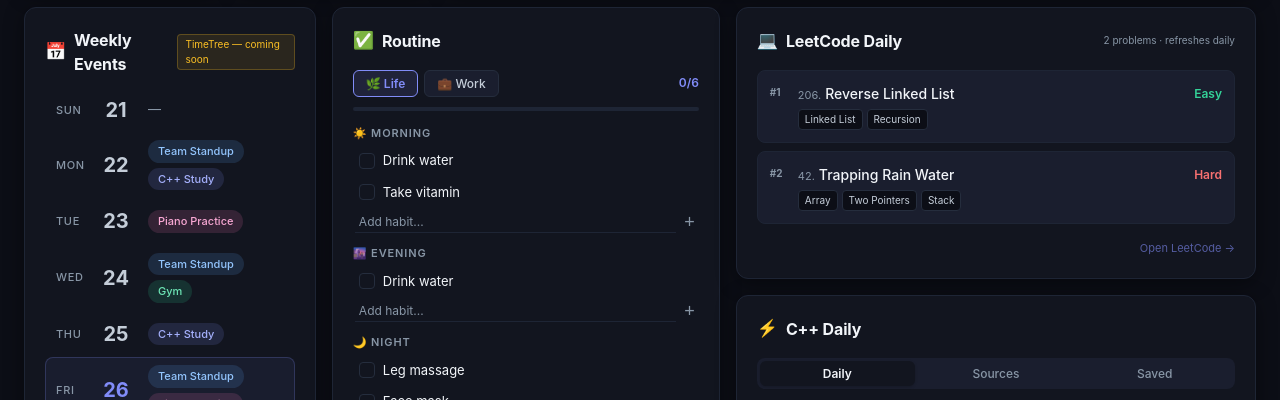
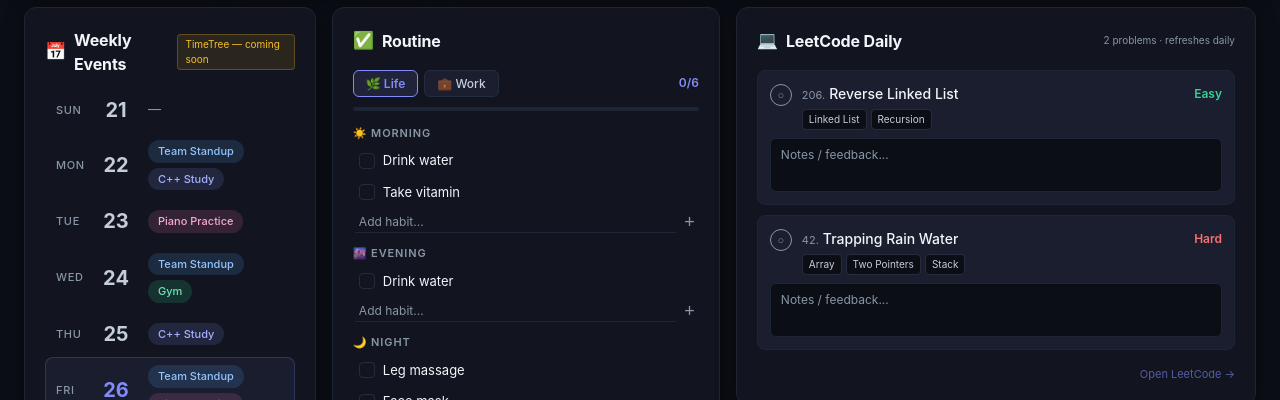
Before and after one commit to yen000/Personal-Dashboard, a React (Vite) app: page / in a window 1280 px wide. Shown: the part 192-592 px from the top of the page. Built offline with nearby package versions, Linux system fonts and the light colour scheme; no server answers; the database is empty.

Commit message:
add firebase stuff

```diff
--- a/package.json
+++ b/package.json
@@ -9,11 +9,17 @@
     "preview": "vite preview"
   },
   "dependencies": {
+    "firebase": "^12.15.0",
     "react": "^18.3.1",
     "react-dom": "^18.3.1"
   },
   "devDependencies": {
     "@vitejs/plugin-react": "^4.3.4",
     "vite": "^6.0.1"
+  },
+  "allowScripts": {
+    "@firebase/util@1.15.1": true,
+    "esbuild@0.25.12": true,
+    "protobufjs@7.6.4": true
   }
 }
--- a/src/components/CppArticle/CppArticle.jsx
+++ b/src/components/CppArticle/CppArticle.jsx
@@ -1,4 +1,6 @@
-import { useState } from 'react'
+import { useState, useEffect } from 'react'
+import { doc, getDoc, setDoc } from 'firebase/firestore'
+import { db } from '../../firebase'
 import './CppArticle.css'
 import { DAILY_ARTICLE } from './cppArticleData'
 
@@ -7,18 +9,19 @@ const SOURCES = [
   { title: 'C++ Stories',    desc: 'Modern C++ tips and best practices',  url: 'https://www.cppstories.com' },
 ]
 
-function loadSaved() {
-  try { return JSON.parse(localStorage.getItem('cpp_saved_links')) || [] }
-  catch { return [] }
-}
-
 export default function CppArticle() {
   const [tab, setTab]     = useState('daily')
-  const [saved, setSaved] = useState(loadSaved)
+  const [saved, setSaved] = useState([])
+
+  useEffect(() => {
+    getDoc(doc(db, 'cpp_saved', 'links')).then(snap => {
+      if (snap.exists()) setSaved(snap.data().list || [])
+    })
+  }, [])
 
   const persist = (list) => {
     setSaved(list)
-    localStorage.setItem('cpp_saved_links', JSON.stringify(list))
+    setDoc(doc(db, 'cpp_saved', 'links'), { list })
   }
 
   const saveLink = (title, url) => {
@@ -33,20 +36,14 @@ export default function CppArticle() {
     <div className="card cpp-card">
       <div className="card-title"><span className="icon">⚡</span> C++ Daily</div>
 
-      {/* ── Tabs (pill style matching SystemDesign) ── */}
       <div className="cpp-tabs">
-        <button className={`cpp-tab ${tab === 'daily' ? 'active' : ''}`} onClick={() => setTab('daily')}>
-          Daily
-        </button>
-        <button className={`cpp-tab ${tab === 'sources' ? 'active' : ''}`} onClick={() => setTab('sources')}>
-          Sources
-        </button>
-        <button className={`cpp-tab ${tab === 'saved' ? 'active' : ''}`} onClick={() => setTab('saved')}>
+        <button className={`cpp-tab ${tab === 'daily'   ? 'active' : ''}`} onClick={() => setTab('daily')}>Daily</button>
+        <button className={`cpp-tab ${tab === 'sources' ? 'active' : ''}`} onClick={() => setTab('sources')}>Sources</button>
+        <button className={`cpp-tab ${tab === 'saved'   ? 'active' : ''}`} onClick={() => setTab('saved')}>
           Saved {saved.length > 0 && <span className="cpp-saved-badge">{saved.length}</span>}
         </button>
       </div>
 
-      {/* ── Daily ── */}
       {tab === 'daily' && (
         <>
           <div className="cpp-feat-wrap">
@@ -72,7 +69,6 @@ export default function CppArticle() {
         </>
       )}
 
-      {/* ── Sources ── */}
       {tab === 'sources' && (
         <div className="cpp-sources">
           {SOURCES.map(link => (
@@ -93,7 +89,6 @@ export default function CppArticle() {
         </div>
       )}
 
-      {/* ── Saved ── */}
       {tab === 'saved' && (
         <div className="saved-list">
           {saved.length === 0 ? (
--- a/src/components/Goals/Goals.jsx
+++ b/src/components/Goals/Goals.jsx
@@ -1,36 +1,20 @@
-import { useState } from 'react'
+import { useState, useEffect } from 'react'
+import { doc, getDoc, setDoc } from 'firebase/firestore'
+import { db } from '../../firebase'
 import './Goals.css'
 
 const CATEGORIES = [
-  { id: 'health', label: 'Health', icon: '💪', color: 'green', placeholder: 'e.g., Run 3×/week, 8h sleep...' },
+  { id: 'health', label: 'Health', icon: '💪', color: 'green',  placeholder: 'e.g., Run 3×/week, 8h sleep...' },
   { id: 'cpp',    label: 'C++',    icon: '⚡', color: 'accent', placeholder: 'e.g., Finish templates chapter...' },
   { id: 'music',  label: 'Music',  icon: '🎵', color: 'pink',   placeholder: 'e.g., Learn new piece by Sunday...' },
 ]
 
-const TODAY = new Date().toDateString()
+const TODAY = new Date().toISOString().slice(0, 10)
 
-function loadDone(id) {
-  try {
-    const saved = JSON.parse(localStorage.getItem(`goal_done_${id}`) || 'null')
-    return saved?.date === TODAY ? saved.value : false
-  } catch { return false }
-}
-
-function GoalCard({ cat }) {
-  const [goal, setGoal]   = useState(() => localStorage.getItem(`goal_${cat.id}`) || '')
+function GoalCard({ cat, data, onSaveGoal, onToggleDone }) {
   const [editing, setEditing] = useState(false)
-  const [done, setDone]   = useState(() => loadDone(cat.id))
-
-  const saveGoal = (val) => {
-    setGoal(val)
-    localStorage.setItem(`goal_${cat.id}`, val)
-  }
-
-  const toggleDone = () => {
-    const next = !done
-    setDone(next)
-    localStorage.setItem(`goal_done_${cat.id}`, JSON.stringify({ date: TODAY, value: next }))
-  }
+  const goal = data?.text || ''
+  const done = data?.done || false
 
   return (
     <div className={`goal-card goal-${cat.color}`}>
@@ -39,7 +23,7 @@ function GoalCard({ cat }) {
         <span className="goal-label">{cat.label}</span>
         <button
           className={`goal-done-btn ${done ? 'done' : ''}`}
-          onClick={toggleDone}
+          onClick={() => onToggleDone(cat.id, !done)}
           title="Mark done today"
         >
           {done ? '✓' : '○'}
@@ -48,9 +32,8 @@ function GoalCard({ cat }) {
       {editing ? (
         <textarea
           className="goal-input"
-          value={goal}
-          onChange={e => saveGoal(e.target.value)}
-          onBlur={() => setEditing(false)}
+          defaultValue={goal}
+          onBlur={e => { onSaveGoal(cat.id, e.target.value); setEditing(false) }}
           placeholder={cat.placeholder}
           autoFocus
         />
@@ -67,11 +50,40 @@ function GoalCard({ cat }) {
 }
 
 export default function Goals() {
+  const [goals, setGoals] = useState({})
+
+  useEffect(() => {
+    getDoc(doc(db, 'goals', TODAY)).then(snap => {
+      if (snap.exists()) setGoals(snap.data())
+    })
+  }, [])
+
+  const persist = (next) => {
+    setGoals(next)
+    setDoc(doc(db, 'goals', TODAY), next, { merge: true })
+  }
+
+  const saveGoal = (id, text) => {
+    persist({ ...goals, [id]: { ...(goals[id] || {}), text } })
+  }
+
+  const toggleDone = (id, done) => {
+    persist({ ...goals, [id]: { ...(goals[id] || {}), done } })
+  }
+
   return (
     <div className="card goals-card">
       <div className="card-title"><span className="icon">🎯</span> Current Goals</div>
       <div className="goals-row">
-        {CATEGORIES.map(cat => <GoalCard key={cat.id} cat={cat} />)}
+        {CATEGORIES.map(cat => (
+          <GoalCard
+            key={cat.id}
+            cat={cat}
+            data={goals[cat.id]}
+            onSaveGoal={saveGoal}
+            onToggleDone={toggleDone}
+          />
+        ))}
       </div>
     </div>
   )
--- a/src/components/LeetcodeTracker/LeetcodeTracker.css
+++ b/src/components/LeetcodeTracker/LeetcodeTracker.css
@@ -15,34 +15,54 @@
 .lc-list {
   display: flex;
   flex-direction: column;
-  gap: 8px;
+  gap: 10px;
   flex: 1;
 }
 
 .lc-problem {
-  display: flex;
-  align-items: flex-start;
-  gap: 10px;
   background: var(--bg-input);
   border-radius: 8px;
   padding: 12px;
   border: 1px solid var(--border);
-  text-decoration: none;
-  transition: border-color 0.15s, background 0.15s;
+  display: flex;
+  flex-direction: column;
+  gap: 8px;
+  transition: border-color 0.15s;
 }
 
-.lc-problem:hover {
-  border-color: var(--accent);
-  background: var(--bg-card-hover);
+.lc-problem.done {
+  border-color: var(--accent-green);
+  opacity: 0.6;
 }
 
-.lc-num {
-  font-size: 10px;
-  font-weight: 700;
+.lc-top-row {
+  display: flex;
+  align-items: flex-start;
+  gap: 10px;
+}
+
+/* Done toggle button */
+.lc-done-btn {
+  background: none;
+  border: 1.5px solid var(--text-muted);
+  border-radius: 50%;
+  width: 22px;
+  height: 22px;
+  font-size: 11px;
   color: var(--text-muted);
-  min-width: 18px;
-  padding-top: 2px;
+  cursor: pointer;
   flex-shrink: 0;
+  display: flex;
+  align-items: center;
+  justify-content: center;
+  margin-top: 1px;
+  transition: border-color 0.15s, color 0.15s, background 0.15s;
+}
+
+.lc-done-btn.checked {
+  border-color: var(--accent-green);
+  color: var(--accent-green);
+  background: rgba(52, 211, 153, 0.1);
 }
 
 .lc-info { flex: 1; min-width: 0; }
@@ -55,7 +75,17 @@
 }
 
 .lc-id    { font-size: 11px; color: var(--text-muted); flex-shrink: 0; }
-.lc-title { font-size: 14px; font-weight: 500; color: var(--text-primary); overflow: hidden; text-overflow: ellipsis; white-space: nowrap; }
+.lc-title {
+  font-size: 14px;
+  font-weight: 500;
+  color: var(--text-primary);
+  overflow: hidden;
+  text-overflow: ellipsis;
+  white-space: nowrap;
+  text-decoration: none;
+  transition: color 0.15s;
+}
+.lc-title:hover { color: var(--accent); }
 
 .lc-tags {
   display: flex;
@@ -83,6 +113,31 @@
 .diff-yellow { color: var(--accent-yellow); }
 .diff-red    { color: var(--accent-red); }
 
+/* Feedback textarea */
+.lc-feedback {
+  width: 100%;
+  background: var(--bg-primary);
+  border: 1px solid var(--border);
+  border-radius: 6px;
+  color: var(--text-secondary);
+  font-size: 12px;
+  font-family: inherit;
+  padding: 7px 10px;
+  resize: none;
+  height: 54px;
+  line-height: 1.5;
+  transition: border-color 0.15s;
+  box-sizing: border-box;
+}
+
+.lc-feedback:focus {
+  outline: none;
+  border-color: var(--accent);
+  color: var(--text-primary);
+}
+
+.lc-feedback::placeholder { color: var(--text-muted); }
+
 .lc-footer {
   margin-top: 12px;
   text-align: right;
--- a/src/components/LeetcodeTracker/LeetcodeTracker.jsx
+++ b/src/components/LeetcodeTracker/LeetcodeTracker.jsx
@@ -1,27 +1,31 @@
+import { useState, useEffect } from 'react'
+import { doc, getDoc, setDoc } from 'firebase/firestore'
+import { db } from '../../firebase'
 import './LeetcodeTracker.css'
 
 const POOL = [
-  { id: 1,   title: 'Two Sum',                                    difficulty: 'Easy',   tags: ['Array', 'Hash Table'],              slug: 'two-sum' },
-  { id: 70,  title: 'Climbing Stairs',                            difficulty: 'Easy',   tags: ['DP', 'Math'],                       slug: 'climbing-stairs' },
-  { id: 121, title: 'Best Time to Buy and Sell Stock',            difficulty: 'Easy',   tags: ['Array', 'DP'],                      slug: 'best-time-to-buy-and-sell-stock' },
-  { id: 206, title: 'Reverse Linked List',                        difficulty: 'Easy',   tags: ['Linked List', 'Recursion'],         slug: 'reverse-linked-list' },
-  { id: 104, title: 'Maximum Depth of Binary Tree',               difficulty: 'Easy',   tags: ['Tree', 'DFS'],                      slug: 'maximum-depth-of-binary-tree' },
-  { id: 3,   title: 'Longest Substring Without Repeating Characters', difficulty: 'Medium', tags: ['Sliding Window', 'Hash Table'],  slug: 'longest-substring-without-repeating-characters' },
-  { id: 198, title: 'House Robber',                               difficulty: 'Medium', tags: ['DP', 'Array'],                      slug: 'house-robber' },
-  { id: 238, title: 'Product of Array Except Self',               difficulty: 'Medium', tags: ['Array', 'Prefix Sum'],              slug: 'product-of-array-except-self' },
-  { id: 200, title: 'Number of Islands',                          difficulty: 'Medium', tags: ['DFS', 'BFS', 'Graph'],              slug: 'number-of-islands' },
-  { id: 146, title: 'LRU Cache',                                  difficulty: 'Medium', tags: ['Design', 'Linked List'],            slug: 'lru-cache' },
-  { id: 322, title: 'Coin Change',                                difficulty: 'Medium', tags: ['DP', 'BFS'],                        slug: 'coin-change' },
-  { id: 300, title: 'Longest Increasing Subsequence',             difficulty: 'Medium', tags: ['DP', 'Binary Search'],              slug: 'longest-increasing-subsequence' },
-  { id: 42,  title: 'Trapping Rain Water',                        difficulty: 'Hard',   tags: ['Array', 'Two Pointers', 'Stack'],   slug: 'trapping-rain-water' },
-  { id: 4,   title: 'Median of Two Sorted Arrays',                difficulty: 'Hard',   tags: ['Array', 'Binary Search'],           slug: 'median-of-two-sorted-arrays' },
-  { id: 23,  title: 'Merge k Sorted Lists',                       difficulty: 'Hard',   tags: ['Linked List', 'Heap'],              slug: 'merge-k-sorted-lists' },
-  { id: 76,  title: 'Minimum Window Substring',                   difficulty: 'Hard',   tags: ['Sliding Window', 'Hash Table'],     slug: 'minimum-window-substring' },
-  { id: 124, title: 'Binary Tree Maximum Path Sum',               difficulty: 'Hard',   tags: ['Tree', 'DFS'],                      slug: 'binary-tree-maximum-path-sum' },
-  { id: 51,  title: 'N-Queens',                                   difficulty: 'Hard',   tags: ['Backtracking'],                     slug: 'n-queens' },
+  { id: 1,   title: 'Two Sum',                                        difficulty: 'Easy',   tags: ['Array', 'Hash Table'],             slug: 'two-sum' },
+  { id: 70,  title: 'Climbing Stairs',                                difficulty: 'Easy',   tags: ['DP', 'Math'],                      slug: 'climbing-stairs' },
+  { id: 121, title: 'Best Time to Buy and Sell Stock',                difficulty: 'Easy',   tags: ['Array', 'DP'],                     slug: 'best-time-to-buy-and-sell-stock' },
+  { id: 206, title: 'Reverse Linked List',                            difficulty: 'Easy',   tags: ['Linked List', 'Recursion'],        slug: 'reverse-linked-list' },
+  { id: 104, title: 'Maximum Depth of Binary Tree',                   difficulty: 'Easy',   tags: ['Tree', 'DFS'],                     slug: 'maximum-depth-of-binary-tree' },
+  { id: 3,   title: 'Longest Substring Without Repeating Characters', difficulty: 'Medium', tags: ['Sliding Window', 'Hash Table'],    slug: 'longest-substring-without-repeating-characters' },
+  { id: 198, title: 'House Robber',                                   difficulty: 'Medium', tags: ['DP', 'Array'],                     slug: 'house-robber' },
+  { id: 238, title: 'Product of Array Except Self',                   difficulty: 'Medium', tags: ['Array', 'Prefix Sum'],             slug: 'product-of-array-except-self' },
+  { id: 200, title: 'Number of Islands',                              difficulty: 'Medium', tags: ['DFS', 'BFS', 'Graph'],             slug: 'number-of-islands' },
+  { id: 146, title: 'LRU Cache',                                      difficulty: 'Medium', tags: ['Design', 'Linked List'],           slug: 'lru-cache' },
+  { id: 322, title: 'Coin Change',                                    difficulty: 'Medium', tags: ['DP', 'BFS'],                       slug: 'coin-change' },
+  { id: 300, title: 'Longest Increasing Subsequence',                 difficulty: 'Medium', tags: ['DP', 'Binary Search'],             slug: 'longest-increasing-subsequence' },
+  { id: 42,  title: 'Trapping Rain Water',                            difficulty: 'Hard',   tags: ['Array', 'Two Pointers', 'Stack'],  slug: 'trapping-rain-water' },
+  { id: 4,   title: 'Median of Two Sorted Arrays',                    difficulty: 'Hard',   tags: ['Array', 'Binary Search'],          slug: 'median-of-two-sorted-arrays' },
+  { id: 23,  title: 'Merge k Sorted Lists',                           difficulty: 'Hard',   tags: ['Linked List', 'Heap'],             slug: 'merge-k-sorted-lists' },
+  { id: 76,  title: 'Minimum Window Substring',                       difficulty: 'Hard',   tags: ['Sliding Window', 'Hash Table'],    slug: 'minimum-window-substring' },
+  { id: 124, title: 'Binary Tree Maximum Path Sum',                   difficulty: 'Hard',   tags: ['Tree', 'DFS'],                     slug: 'binary-tree-maximum-path-sum' },
+  { id: 51,  title: 'N-Queens',                                       difficulty: 'Hard',   tags: ['Backtracking'],                    slug: 'n-queens' },
 ]
 
 const DIFF_COLOR = { Easy: 'green', Medium: 'yellow', Hard: 'red' }
+const TODAY = new Date().toISOString().slice(0, 10)
 
 function getDailyProblems() {
   const d = new Date()
@@ -36,6 +40,26 @@ function getDailyProblems() {
 
 export default function LeetcodeTracker() {
   const problems = getDailyProblems()
+  const [data, setData] = useState({})
+
+  useEffect(() => {
+    getDoc(doc(db, 'leetcode', TODAY)).then(snap => {
+      if (snap.exists()) setData(snap.data())
+    })
+  }, [])
+
+  const persist = (next) => {
+    setData(next)
+    setDoc(doc(db, 'leetcode', TODAY), next, { merge: true })
+  }
+
+  const toggleDone = (key) => {
+    persist({ ...data, [`${key}_done`]: !data[`${key}_done`] })
+  }
+
+  const saveFeedback = (key, value) => {
+    persist({ ...data, [`${key}_feedback`]: value })
+  }
 
   return (
     <div className="card lc-card">
@@ -44,27 +68,47 @@ export default function LeetcodeTracker() {
         <span className="lc-meta">2 problems · refreshes daily</span>
       </div>
       <div className="lc-list">
-        {problems.map((p, i) => (
+        {problems.map((p, i) => {
+          const key = `q${i + 1}`
+          const done = !!data[`${key}_done`]
+          const feedback = data[`${key}_feedback`] || ''
+          return (
+            <div key={p.id} className={`lc-problem ${done ? 'done' : ''}`}>
+              <div className="lc-top-row">
+                <button
+                  className={`lc-done-btn ${done ? 'checked' : ''}`}
+                  onClick={() => toggleDone(key)}
+                  title="Mark as done"
+                >
+                  {done ? '✓' : '○'}
+                </button>
+                <div className="lc-info">
+                  <div className="lc-title-row">
+                    <span className="lc-id">{p.id}.</span>
                     <a
-            key={p.id}
                       href={`https://leetcode.com/problems/${p.slug}/`}
                       target="_blank"
                       rel="noopener noreferrer"
-            className="lc-problem"
+                      className="lc-title"
                     >
-            <span className="lc-num">#{i + 1}</span>
-            <div className="lc-info">
-              <div className="lc-title-row">
-                <span className="lc-id">{p.id}.</span>
-                <span className="lc-title">{p.title}</span>
+                      {p.title}
+                    </a>
                   </div>
                   <div className="lc-tags">
                     {p.tags.map(t => <span key={t} className="lc-tag">{t}</span>)}
                   </div>
                 </div>
                 <span className={`lc-diff diff-${DIFF_COLOR[p.difficulty]}`}>{p.difficulty}</span>
-          </a>
-        ))}
+              </div>
+              <textarea
+                className="lc-feedback"
+                placeholder="Notes / feedback..."
+                value={feedback}
+                onChange={e => saveFeedback(key, e.target.value)}
+              />
+            </div>
+          )
+        })}
       </div>
       <div className="lc-footer">
         <a href="https://leetcode.com" target="_blank" rel="noopener noreferrer" className="lc-open">
--- a/src/components/RoutineChecks/RoutineChecks.jsx
+++ b/src/components/RoutineChecks/RoutineChecks.jsx
@@ -1,4 +1,6 @@
-import { useState } from 'react'
+import { useState, useEffect } from 'react'
+import { doc, getDoc, setDoc } from 'firebase/firestore'
+import { db } from '../../firebase'
 import './RoutineChecks.css'
 
 const TIMES = ['morning', 'evening', 'night']
@@ -14,29 +16,17 @@ const DEFAULT_ITEMS = {
     { id: 'l-n-3', label: 'Apply ointment', time: 'night' },
   ],
   work: [
-    { id: 'w-m-1', label: 'Daily LeetCode',      time: 'morning' },
-    { id: 'w-m-2', label: 'Trading book',         time: 'morning' },
-    { id: 'w-m-3', label: 'Work',                 time: 'morning' },
-    { id: 'w-e-1', label: 'LeetCode ×2',          time: 'evening' },
-    { id: 'w-e-2', label: 'Work',                 time: 'evening' },
-    { id: 'w-n-1', label: 'Trading QA book',      time: 'night' },
-    { id: 'w-n-2', label: 'C++ implementation',   time: 'night' },
+    { id: 'w-m-1', label: 'Daily LeetCode',    time: 'morning' },
+    { id: 'w-m-2', label: 'Trading book',       time: 'morning' },
+    { id: 'w-m-3', label: 'Work',               time: 'morning' },
+    { id: 'w-e-1', label: 'LeetCode ×2',        time: 'evening' },
+    { id: 'w-e-2', label: 'Work',               time: 'evening' },
+    { id: 'w-n-1', label: 'Trading QA book',    time: 'night' },
+    { id: 'w-n-2', label: 'C++ implementation', time: 'night' },
   ],
 }
 
-const TODAY = new Date().toDateString()
-
-function loadItems() {
-  try { return JSON.parse(localStorage.getItem('routine_items')) || DEFAULT_ITEMS }
-  catch { return DEFAULT_ITEMS }
-}
-
-function loadChecked() {
-  try {
-    const saved = JSON.parse(localStorage.getItem('routine_checks') || '{}')
-    return saved.date === TODAY ? (saved.checks || {}) : {}
-  } catch { return {} }
-}
+const TODAY = new Date().toISOString().slice(0, 10)
 
 function TimeBlock({ time, items, checked, onToggle, onDelete, onAdd }) {
   const [input, setInput] = useState('')
@@ -74,24 +64,38 @@ function TimeBlock({ time, items, checked, onToggle, onDelete, onAdd }) {
 
 export default function RoutineChecks() {
   const [tab, setTab]         = useState('life')
-  const [items, setItems]     = useState(loadItems)
-  const [checked, setChecked] = useState(loadChecked)
+  const [items, setItems]     = useState(DEFAULT_ITEMS)
+  const [checked, setChecked] = useState({})
+
+  useEffect(() => {
+    // Load habit definitions
+    getDoc(doc(db, 'routine_config', 'items')).then(snap => {
+      if (snap.exists()) setItems(snap.data())
+    })
+    // Load today's checks
+    getDoc(doc(db, 'routine_checks', TODAY)).then(snap => {
+      if (snap.exists()) setChecked(snap.data())
+    })
+  }, [])
 
   const saveItems = (next) => {
     setItems(next)
-    localStorage.setItem('routine_items', JSON.stringify(next))
+    setDoc(doc(db, 'routine_config', 'items'), next)
   }
 
   const toggle = (id) => {
     setChecked(prev => {
       const next = { ...prev, [id]: !prev[id] }
-      localStorage.setItem('routine_checks', JSON.stringify({ date: TODAY, checks: next }))
+      setDoc(doc(db, 'routine_checks', TODAY), next)
       return next
     })
   }
 
   const deleteItem = (id) => {
-    saveItems({ life: items.life.filter(i => i.id !== id), work: items.work.filter(i => i.id !== id) })
+    saveItems({
+      life: items.life.filter(i => i.id !== id),
+      work: items.work.filter(i => i.id !== id),
+    })
   }
 
   const addItem = (time, label) => {
--- a/src/components/TodoList/TodoList.jsx
+++ b/src/components/TodoList/TodoList.jsx
@@ -1,7 +1,9 @@
-import { useState } from 'react'
+import { useState, useEffect } from 'react'
+import { doc, getDoc, setDoc } from 'firebase/firestore'
+import { db } from '../../firebase'
 import './TodoList.css'
 
-const PRIORITY_ORDER = ['high', 'medium', 'low']
+const PRIORITY_ORDER  = ['high', 'medium', 'low']
 const PRIORITY_SYMBOL = { high: '!!!', medium: '!!', low: '!' }
 const PRIORITY_COLOR  = { high: 'red', medium: 'yellow', low: 'green' }
 
@@ -11,28 +13,31 @@ const DEFAULT_TODOS = [
   { id: 3, text: 'Buy groceries',                  priority: 'low' },
 ]
 
-function load() {
-  try { return JSON.parse(localStorage.getItem('emergency_todos')) || DEFAULT_TODOS }
-  catch { return DEFAULT_TODOS }
-}
-
 export default function TodoList() {
-  const [todos, setTodos]     = useState(load)
+  const [todos, setTodos]     = useState([])
   const [input, setInput]     = useState('')
   const [priority, setPriority] = useState('medium')
+  const [loaded, setLoaded]   = useState(false)
 
-  const save = (list) => {
+  useEffect(() => {
+    getDoc(doc(db, 'todos', 'emergency')).then(snap => {
+      setTodos(snap.exists() ? snap.data().list : DEFAULT_TODOS)
+      setLoaded(true)
+    })
+  }, [])
+
+  const persist = (list) => {
     setTodos(list)
-    localStorage.setItem('emergency_todos', JSON.stringify(list))
+    setDoc(doc(db, 'todos', 'emergency'), { list })
   }
 
   const add = () => {
     if (!input.trim()) return
-    save([...todos, { id: Date.now(), text: input.trim(), priority }])
+    persist([...todos, { id: Date.now(), text: input.trim(), priority }])
     setInput('')
   }
 
-  const remove = (id) => save(todos.filter(t => t.id !== id))
+  const remove = (id) => persist(todos.filter(t => t.id !== id))
 
   const sorted = [...todos].sort(
     (a, b) => PRIORITY_ORDER.indexOf(a.priority) - PRIORITY_ORDER.indexOf(b.priority)
@@ -55,7 +60,7 @@ export default function TodoList() {
         <button className="todo-add-btn" onClick={add}>+</button>
       </div>
       <div className="todo-list">
-        {sorted.length === 0 && <div className="todo-empty">All clear — no urgent tasks.</div>}
+        {loaded && sorted.length === 0 && <div className="todo-empty">All clear — no urgent tasks.</div>}
         {sorted.map(todo => (
           <div key={todo.id} className={`todo-item priority-${PRIORITY_COLOR[todo.priority]}`}>
             <span className={`priority-badge pb-${PRIORITY_COLOR[todo.priority]}`}>
--- /dev/null
+++ b/src/firebase.js
@@ -0,0 +1,14 @@
+import { initializeApp } from 'firebase/app'
+import { getFirestore } from 'firebase/firestore'
+
+const firebaseConfig = {
+  apiKey:            import.meta.env.VITE_FIREBASE_API_KEY,
+  authDomain:        import.meta.env.VITE_FIREBASE_AUTH_DOMAIN,
+  projectId:         import.meta.env.VITE_FIREBASE_PROJECT_ID,
+  storageBucket:     import.meta.env.VITE_FIREBASE_STORAGE_BUCKET,
+  messagingSenderId: import.meta.env.VITE_FIREBASE_MESSAGING_SENDER_ID,
+  appId:             import.meta.env.VITE_FIREBASE_APP_ID,
+}
+
+const app = initializeApp(firebaseConfig)
+export const db = getFirestore(app)
```
Also changed, not shown: 1 other file (tests, documents, lock files or other folders). Lines whose indentation alone changed are shown as unchanged.
